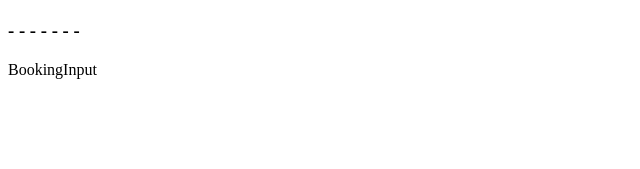
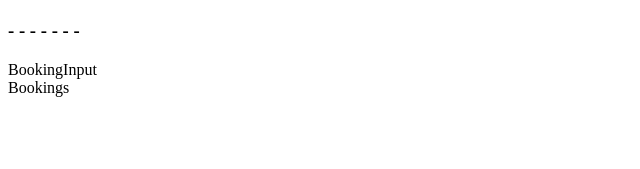
Before and after one commit to cookiemccormick/scout, a React (Create React App) app: page /models/1 in a window 1280 px wide. Shown: the top 169 px of the page, without its empty margins (0-640 px from the left). Built offline with nearby package versions, Linux system fonts and the light colour scheme; no server answers.

Commit message:
created Bookings component

```diff
--- /dev/null
+++ b/src/components/Bookings.js
@@ -0,0 +1,11 @@
+import React from 'react';
+
+const Bookings = (props) => {
+  return (
+    <div>
+      Bookings
+    </div>
+  );
+}
+
+export default Bookings;
--- a/src/containers/BookingsContainer.js
+++ b/src/containers/BookingsContainer.js
@@ -1,11 +1,14 @@
 import React from 'react';
 import BookingInput from '../components/BookingInput';
+import Bookings from '../components/Bookings';
+import Model from '../components/Model';
 
 class BookingsContainer extends React.Component {
   render() {
     return (
       <div>
         <BookingInput />
+        <Bookings bookings={this.props.models && this.props.model.bookings} />
       </div>
     );
   }
```
